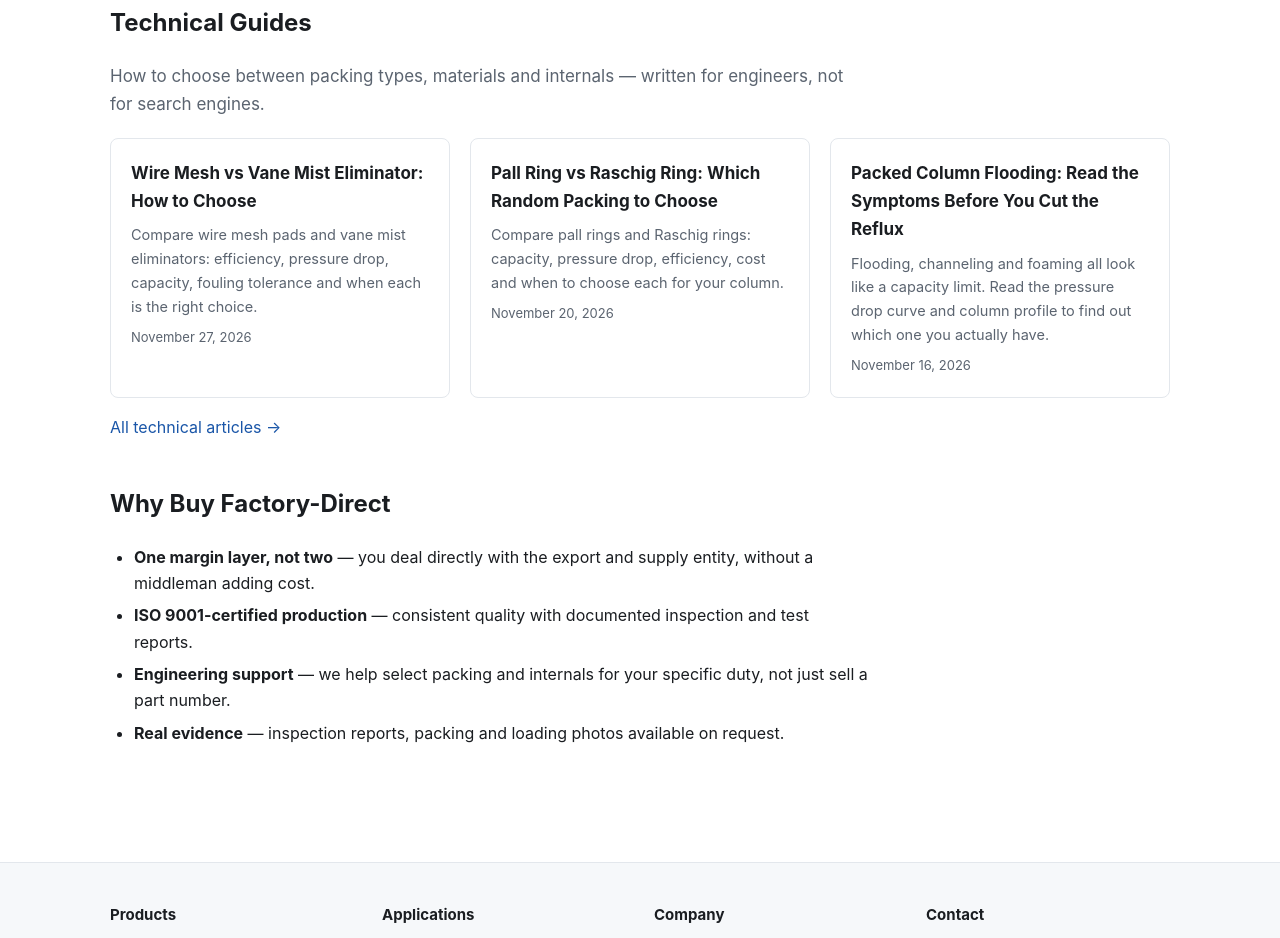
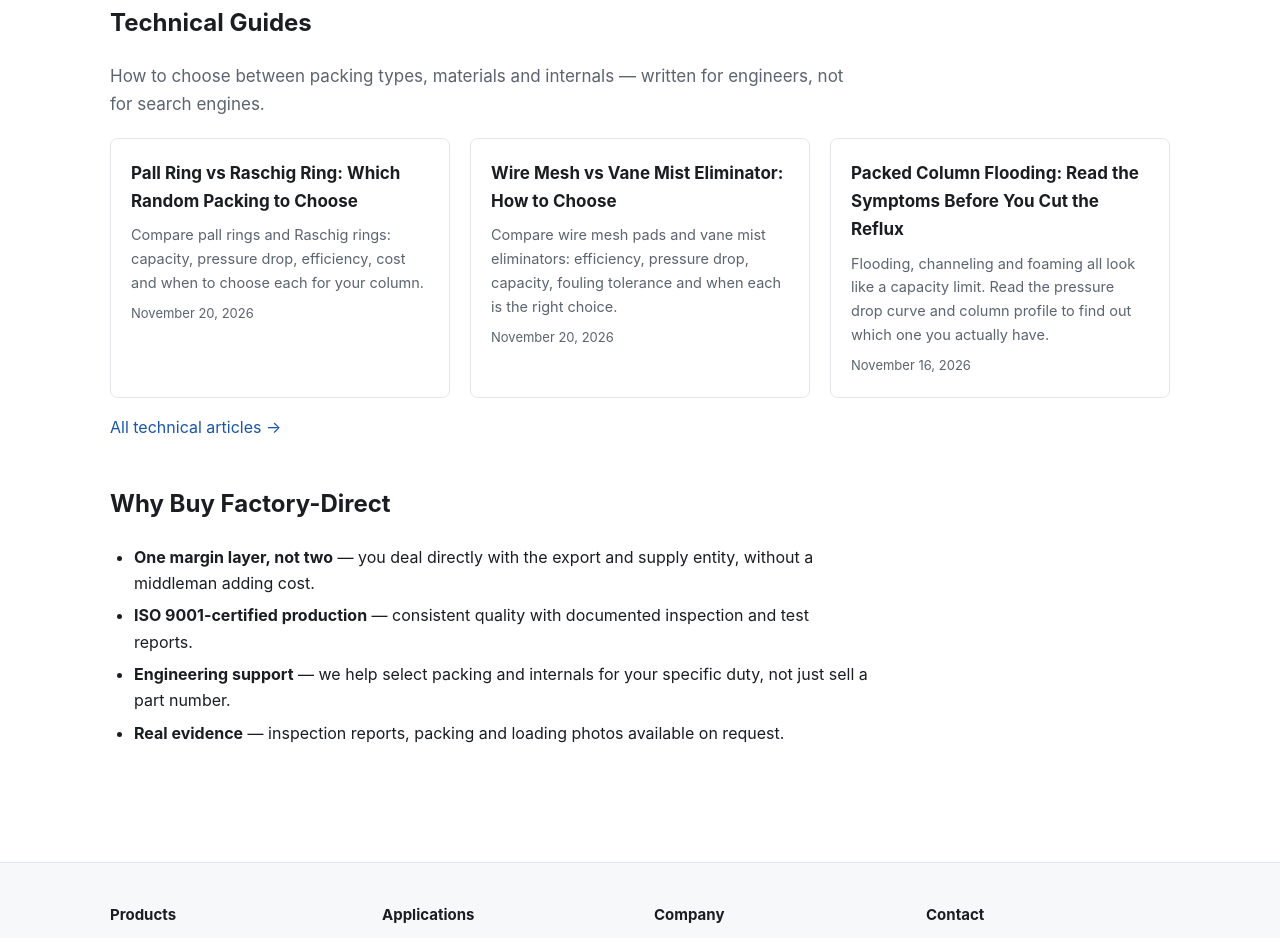
Before and after one commit to magixboy-maker/mass-transfer-site, an Astro site: page / in a window 1280 px wide. Shown: the part 3482-4420 px from the top of the page. Built offline with nearby package versions, Linux system fonts and the light colour scheme; Astro itself is replaced by a stand-in of ours.

Commit message:
Update src/content/blog/wire-mesh-vs-vane-demister.md (via Pages CMS)

```diff
--- a/src/content/blog/wire-mesh-vs-vane-demister.md
+++ b/src/content/blog/wire-mesh-vs-vane-demister.md
@@ -1,9 +1,9 @@
 ---
 title: "Wire Mesh vs Vane Mist Eliminator: How to Choose"
-description: "Compare wire mesh pads and vane mist eliminators: efficiency, pressure drop, capacity, fouling tolerance and when each is the right choice."
-pubDate: 2026-11-27
+description: "Compare wire mesh pads and vane mist eliminators: efficiency,
+  pressure drop, capacity, fouling tolerance and when each is the right choice."
+pubDate: 2026-11-20
 ---
-
 # Wire Mesh vs Vane Mist Eliminator: How to Choose
 
 Two mist eliminator technologies dominate industrial gas–liquid separation: the wire mesh pad and the vane (chevron) separator. They suit very different conditions, and choosing the wrong one leads to plugging, carryover or excessive pressure drop.
@@ -45,8 +45,9 @@ Vane separators are the choice for FGD scrubbers, cooling towers, gas dehydratio
 
 ## How to Decide
 
+
 | Condition | Recommendation |
-|---|---|
+| ------------------------------------------- | ----------------------------- |
 | Clean gas, moderate velocity, fine droplets | Wire mesh pad |
 | High gas velocity | Vane separator |
 | High liquid load | Vane separator |
@@ -55,6 +56,7 @@ Vane separators are the choice for FGD scrubbers, cooling towers, gas dehydratio
 | Lowest pressure drop | Wire mesh pad |
 | Sub-10 µm droplet removal | Wire mesh (or mesh over vane) |
 
+
 ## Combining Both
 
 Where you need both fine-droplet removal and high capacity, a two-stage arrangement — a vane separator for bulk removal followed by a wire mesh polishing stage — is a proven solution.
```
